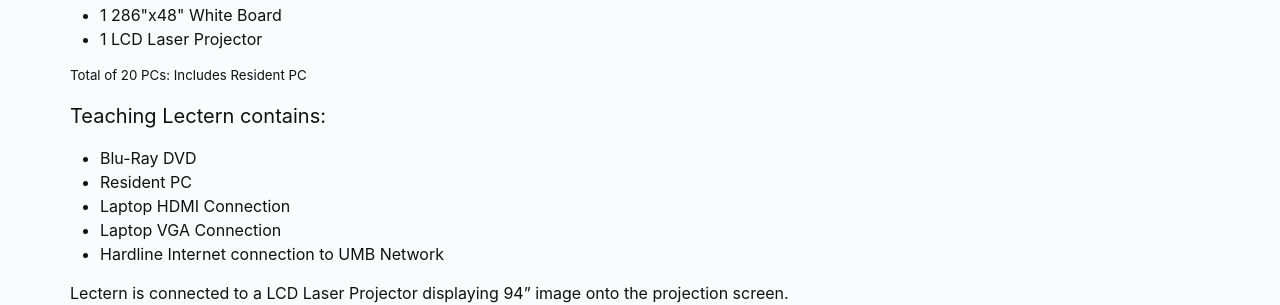
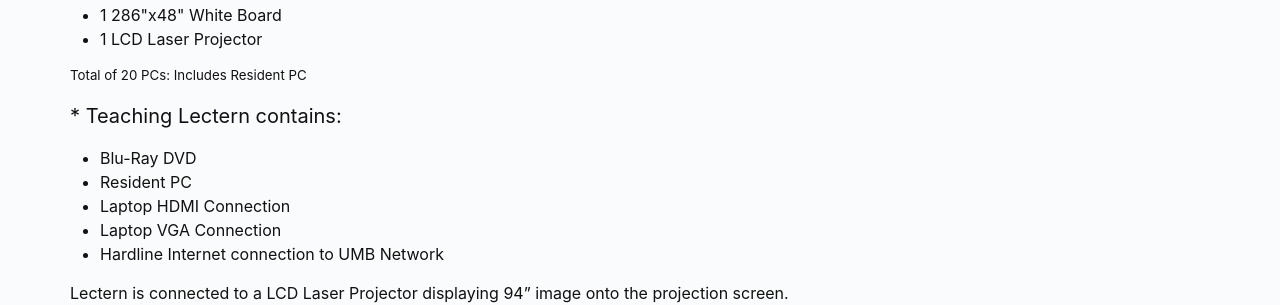
Before and after one commit to umbcs/umbcs.github.io, a Jekyll site: the page built from WEB/about/facilities.markdown, in a window 1280 px wide. Shown: the part 1039-1344 px from the top of the page. Built offline with Jekyll 4.4.1, drawn with Linux system fonts in a browser that asks for light colours.

```diff
--- a/WEB/about/facilities.markdown
+++ b/WEB/about/facilities.markdown
@@ -44,7 +44,7 @@ The following information details the equipment in the various labs:
     <li>1 LCD Laser Projector</li>
 </ul>
 <h5>Total of 20 PCs: Includes Resident PC</h5>
-<h4>Teaching Lectern contains:</h4>
+<h4>* Teaching Lectern contains:</h4>
 <ul>
     <li>Blu-Ray DVD</li>
     <li>Resident PC</li>
```
